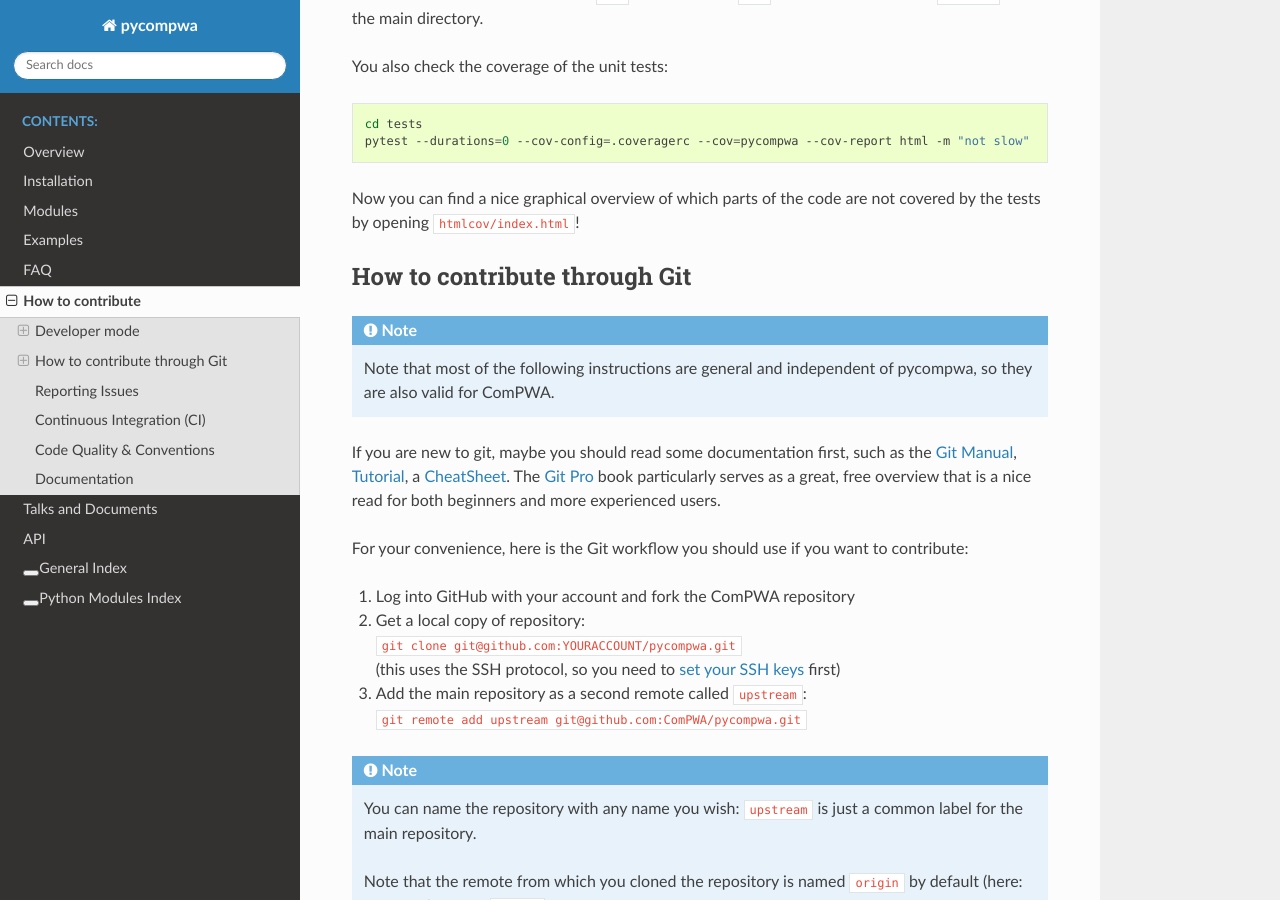
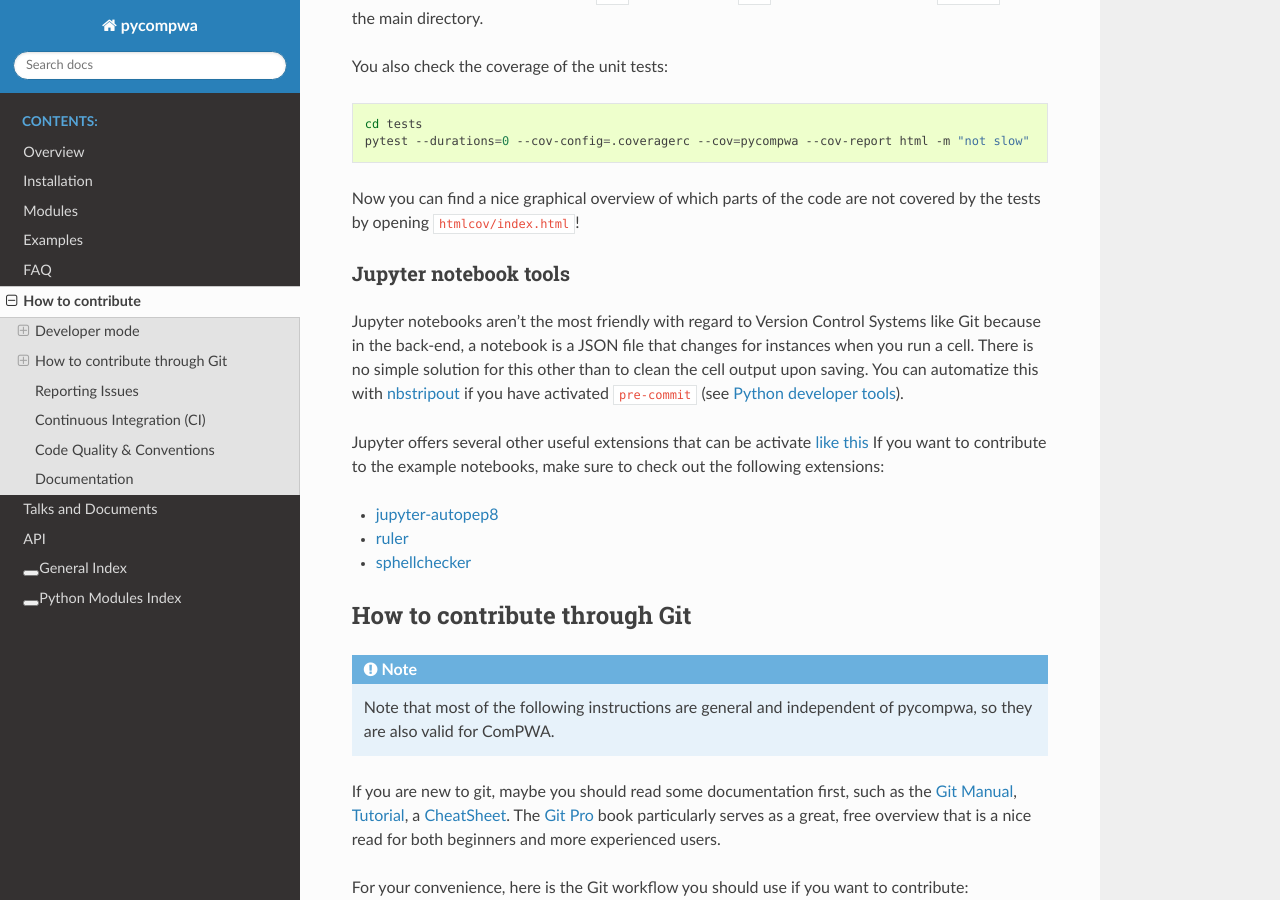
Before and after one commit to ComPWA/pycompwa, a Sphinx documentation site: the page built from doc/source/contribute.rst, in a window 1280 px wide and 900 px high, scrolled down 1674 px. Built offline with Sphinx 7.4.7 and the Read the Docs theme 2.0.0, drawn with Linux system fonts in a browser that asks for light colours; pages that are not in the unit, such as notebooks, are missing from menus.

Commit message:
ci: add jupyter notebook dev tools (#65)
* ci: add jupyter notebook dev tools

* docs: move sections in examples one level up

* docs: correct spelling mistakes in notebooks

* docs: apply autopep8 to notebooks

* docs: limit line width of raw cells in notebooks

```diff
--- a/doc/source/contribute.rst
+++ b/doc/source/contribute.rst
@@ -62,6 +62,8 @@ Python interpreter understand the ``import pycompwa`` command. You do this with:
 where ``<PYCOMPWA_SOURCE_PATH>`` refers to the absolute or relative path of the
 cloned pycompwa repository.
 
+.. _python-dev-tools:
+
 Python developer tools
 ^^^^^^^^^^^^^^^^^^^^^^
 
@@ -100,6 +102,29 @@ You also check the coverage of the unit tests:
 
 Now you can find a nice graphical overview of which parts of the code are not
 covered by the tests by opening ``htmlcov/index.html``!
+
+
+Jupyter notebook tools
+^^^^^^^^^^^^^^^^^^^^^^
+
+Jupyter notebooks aren't the most friendly with regard to Version Control
+Systems like Git because in the back-end, a notebook is a JSON file that
+changes for instances when you run a cell. There is no simple solution for this
+other than to clean the cell output upon saving. You can automatize this with
+`nbstripout <https://github.com/kynan/nbstripout>`__ if you have activated
+``pre-commit`` (see :ref:`python-dev-tools`).
+
+Jupyter offers several other useful extensions that can be activate `like this
+<https://jupyter-contrib-nbextensions.readthedocs.io/en/latest/install.html#enabling-disabling-extensions>`__
+If you want to contribute to the example notebooks, make sure to check out the
+following extensions:
+
+* `jupyter-autopep8
+  <https://jupyter-contrib-nbextensions.readthedocs.io/en/latest/nbextensions/code_prettify/README_autopep8.html>`__
+* `ruler
+  <https://jupyter-contrib-nbextensions.readthedocs.io/en/latest/nbextensions/ruler/readme.html>`__
+* `sphellchecker
+  <https://jupyter-contrib-nbextensions.readthedocs.io/en/latest/nbextensions/spellchecker/README.html>`__
 
 
 How to contribute through Git
--- a/requirements_dev.txt
+++ b/requirements_dev.txt
@@ -1,6 +1,7 @@
 autopep8
 doc8
 flake8
+jupyter_contrib_nbextensions
 pre-commit
 pylint
 pytest
```
Also changed, not shown: .pre-commit-config.yaml, 3 other files.
